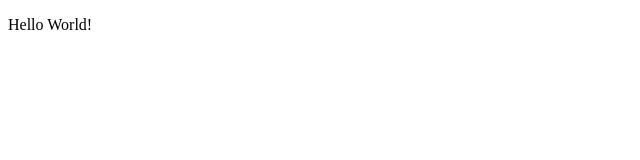
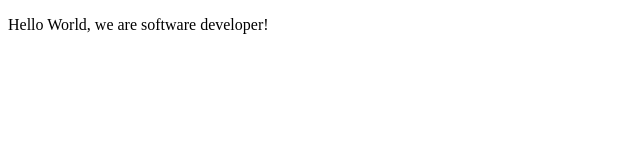
Before and after one commit to cliffnyendwe/cliff-erasto, a plain HTML site: page index.html in a window 1280 px wide. Shown: the whole page, without its empty margins (0-640 px from the left). Drawn offline with Linux system fonts and the light colour scheme.

Commit message:
modefide Html

```diff
--- a/index.html
+++ b/index.html
@@ -8,7 +8,7 @@
 </head>
 
 <body>
-    <p>Hello World!</p>
+    <p>Hello World, we are software developer!</p>
     <script src="https://cdn.freecodecamp.org/testable-projects-fcc/v1/bundle.js"></script>
 
     <!--
```
